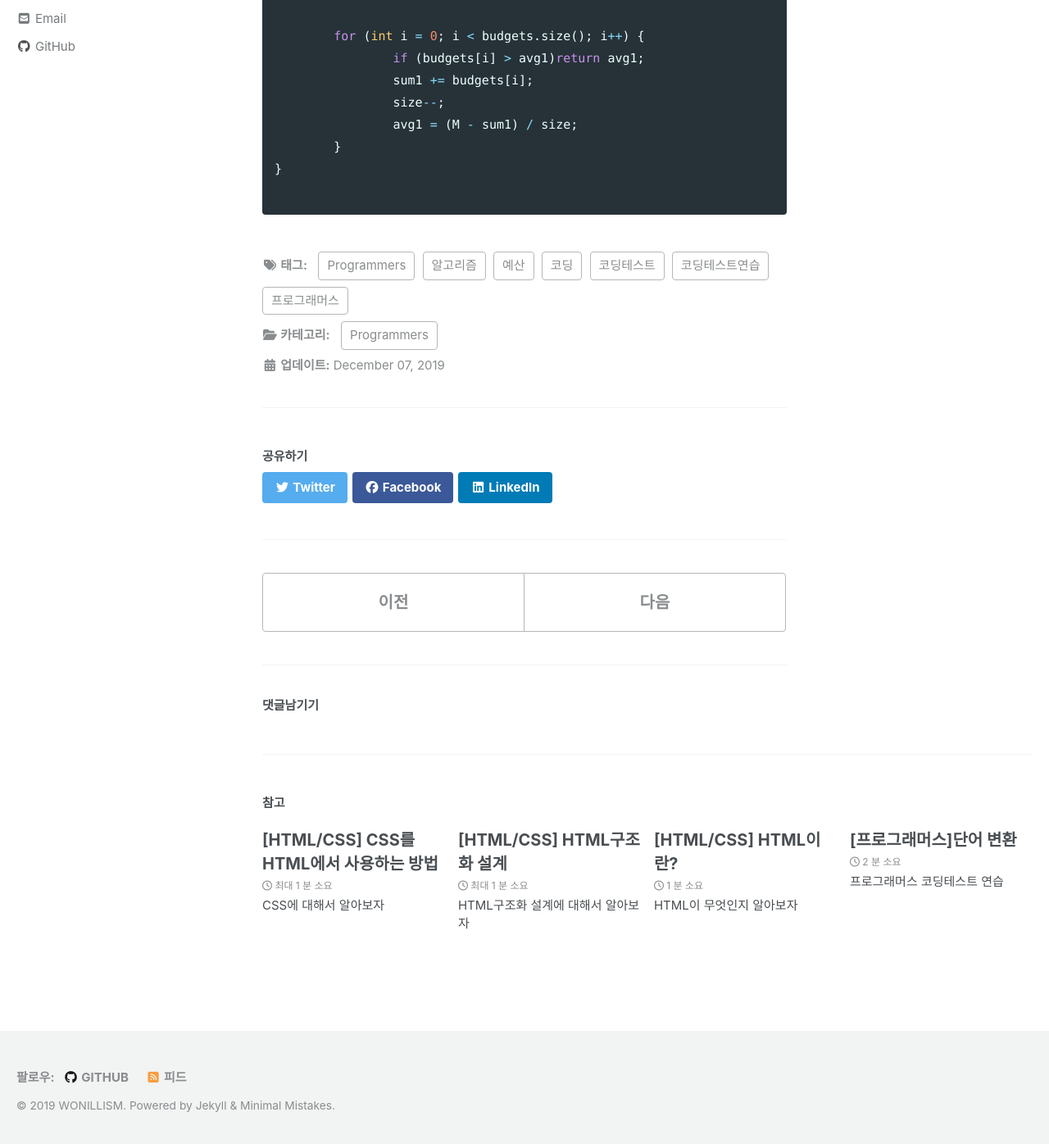
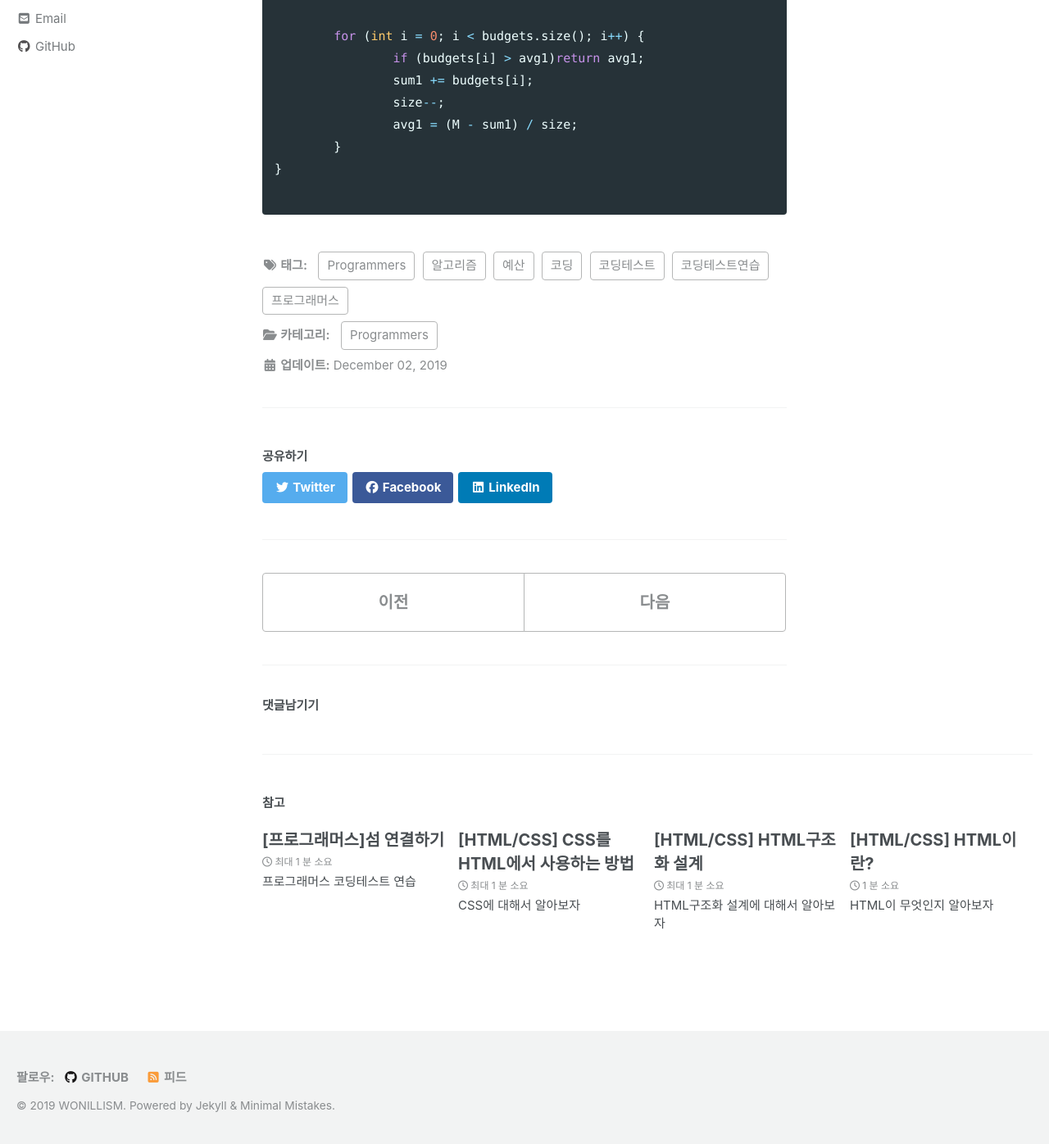
Before and after one commit to WONILLISM/wonillism.github.io, a Jekyll site: the page built from _posts/2019-12-02-Programmers-budgets.md, in a window 1280 px wide and 1400 px high, scrolled down 1939 px. Shown: the top 1396 px of the window at 82% size. Built offline with Jekyll 4.4.1, drawn with Linux system fonts in a browser that asks for light colours; cached includes are drawn as plain includes; nearby versions of some CDN libraries; comment, search, counter and statistics services are not loaded; part of the change alters nothing that is shown.

Commit message:
오타 및 날짜 수정

````diff
--- a/_posts/2019-12-07-Programmers-budgets.md
+++ b/_posts/2019-12-02-Programmers-budgets.md
@@ -13,7 +13,7 @@ tags:
     - 코딩
     - 코딩테스트
 use_math: true
-last_modified_at: 2019-12-07
+last_modified_at: 2019-12-02
 ---
 # [(lv3) 예산](https://programmers.co.kr/learn/courses/30/lessons/43237)
 
--- /dev/null
+++ b/_posts/2019-12-12-Programmers-linking-island.md
@@ -0,0 +1,85 @@
+---
+title: "[프로그래머스]섬 연결하기"
+excerpt: "프로그래머스 코딩테스트 연습"
+
+categories:
+    - Programmers
+tags:
+    - 프로그래머스
+    - Programmers
+    - 코딩테스트연습
+    - 섬 연결하기
+    - 알고리즘
+    - 코딩
+    - 코딩테스트
+    - 크루스칼 알고리즘
+    - 프림 알고리즘
+    - 최소 신장 트리
+    - MST
+    - Minimum Spanning Tree
+use_math: true
+last_modified_at: 2019-12-12
+---
+# [(lv3) 섬 연결하기](https://programmers.co.kr/learn/courses/30/lessons/42861)
+
+## 문제
+[![](/assets/Programmers/2019-12-12-Programmers-linking-island-img01.jpg)](/assets/Programmers/2019-12-08-Programmers-linking-island-img01.jpg)
+기존에 __최소 신장 트리__ 라는 개념은 얄팍하게나마 알고있었지만 문제로서는 처음 접했던 문제인 것 같다.
+__최소 신장 트리__ 는 __MST__ 라고도 불리는데 각 정점들과 연결 된 간선에 가중치가 있을 때 조건에 맞게 그래프를 이동하며 비용이 최소가 되는 트리를 만드는 방법이다. 이런 문제를 해결할 수 있는 방법에는
++ __Kruskal__ 알고리즘 :__탐욕적인(greedy)__ 방법을 이용하여 그래프의 모든 정점을 최소 비용으로 연결하는 최적해를 구하는 것
++ __Prim__ 알고리즘  : 시작 정점에서부터 출발하여 __ST(Spanning Tree)__ 집합을 __단계적으로__ 확장해나가는 방법
+
+이 두가지가 대표 적이다. 나는 이 문제를 __크루스칼__ 알고리즘을 이용하여 풀어보았다.
+
+## 문제 풀이
+
+
+
+
+```cpp
+#include<iostream>
+#include <string>
+#include <vector>
+#include<algorithm>
+
+using namespace std;
+//parents[i] 정점 i의 부모 정점을 보관
+int parents[101];
+
+bool compare(const vector<int> &a, const vector<int> &b) {
+	return a[2] < b[2];
+}
+//최상위 부모를 찾는 함수
+int find(int node) {
+	//부모노드가 자기자신이면 현재 노드가 최상위 노드
+	if (node == parents[node])return node;
+	//아니라면 최상위 부모노드를 찾음
+	else {
+		parents[node] = find(parents[node]);
+		return parents[node];
+	}
+}
+int solution(int n, vector<vector<int>> costs) {
+	int answer = 0;
+	//처음에는 모두 자기자신이 부모노드
+	for (int i = 0; i < n; i++) parents[i] = i;
+	//가중치 오름차순 정렬
+	sort(costs.begin(), costs.end(), compare);
+
+	for (int i = 0; i < costs.size(); i++) {
+		int start = find(costs[i][0]);
+		int end = find(costs[i][1]);
+		int cost = costs[i][2];
+
+		//start와 end가 연결되어있지 않다면
+		if (start != end) {
+			//start의 부모를 end
+			parents[start] = end;
+			//간선의 가중치 누적
+			answer += cost;
+		}
+	}
+
+	return answer;
+}
+```
````
Also changed, not shown: assets/Programmers/2019-12-12-Programmers-linking-island-img01.jpg (renamed from assets/Programmers/2019-12-08-Programmers-linking-island-img01.jpg), assets/Programmers/2019-12-12-Programmers-linking-island-img02.jpg (renamed from assets/Programmers/2019-12-08-Programmers-linking-island-img02.jpg).
